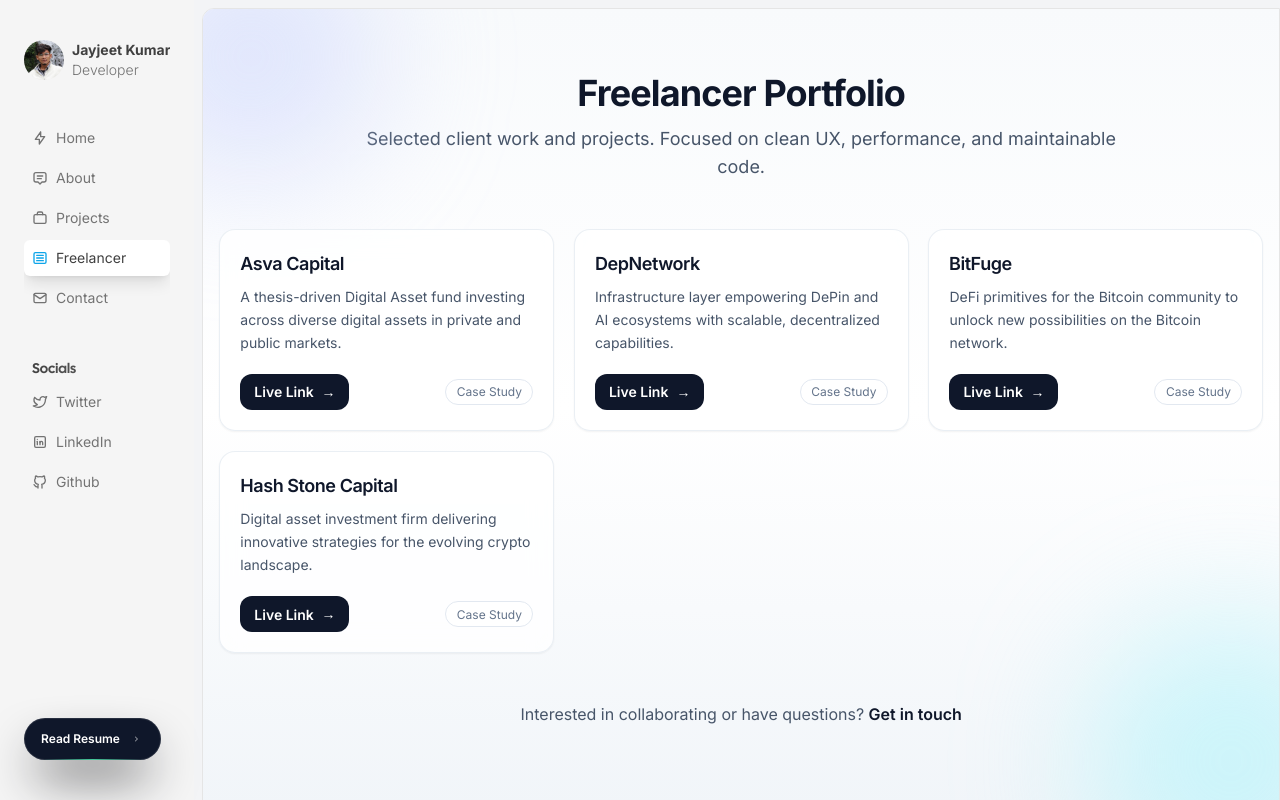
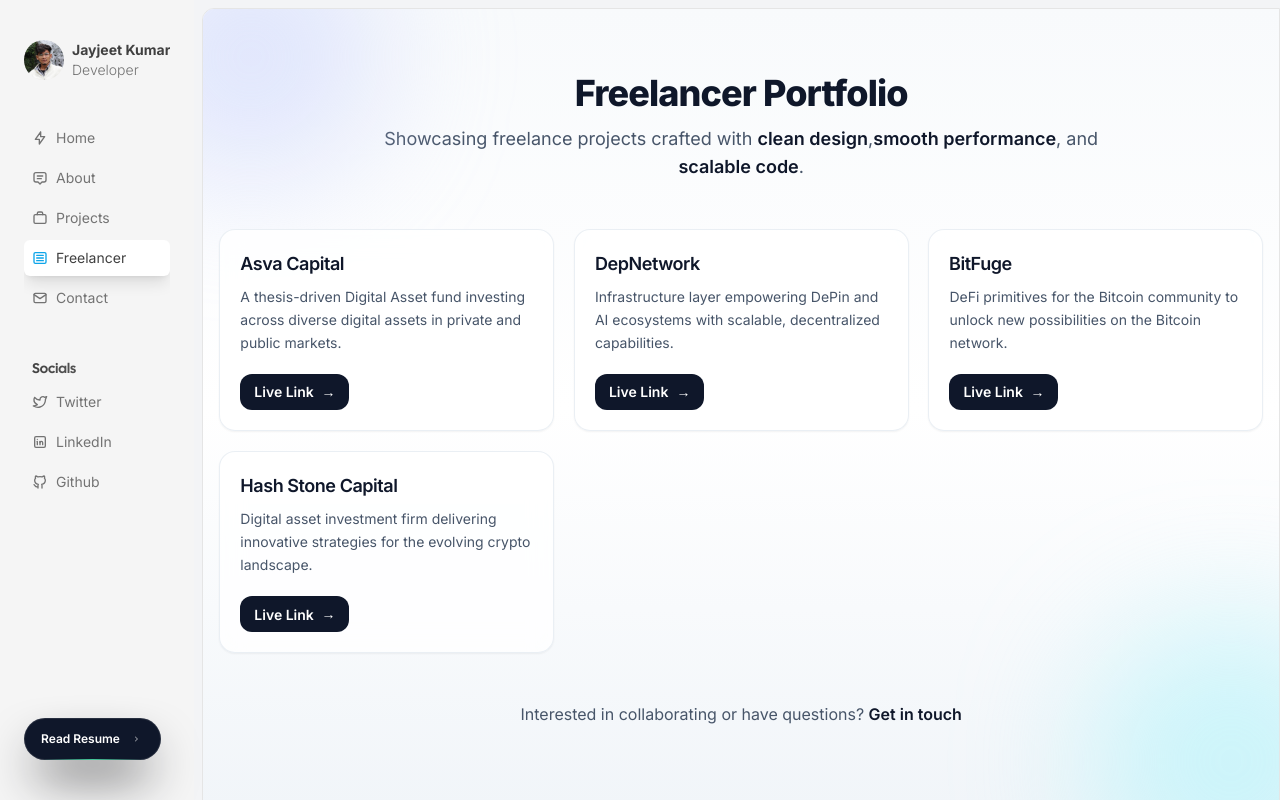
Before and after one commit to Jayjeet1013/Portfolio_2, a Next.js app: page /freelancer in a window 1280 px wide. Built offline with nearby package versions, Linux system fonts and the light colour scheme.

Commit message:
fix : refactor freelancer code

```diff
--- a/src/app/freelancer/page.tsx
+++ b/src/app/freelancer/page.tsx
@@ -75,12 +75,17 @@
           transition={{ duration: 0.55, ease: "easeOut" }}
           className="mx-auto mb-10 max-w-3xl text-center sm:mb-12"
         >
-          <h1 className="text-3xl font-bold tracking-tight text-slate-900 sm:text-4xl">
+          <h1 className="text-3xl font-extrabold tracking-tight text-slate-900 sm:text-4xl">
             Freelancer Portfolio
           </h1>
           <p className="mt-3 text-slate-600 sm:text-lg">
-            Selected client work and projects. Focused on clean UX, performance,
-            and maintainable code.
+            Showcasing freelance projects crafted with{" "}
+            <span className="font-semibold text-slate-900">clean design</span>,
+            <span className="font-semibold text-slate-900">
+              smooth performance
+            </span>
+            , and
+            <span className="font-semibold text-slate-900"> scalable code</span>.
           </p>
         </motion.header>
 
@@ -124,10 +129,6 @@
                     →
                   </span>
                 </Link>
-
-                <span className="rounded-full border border-slate-200 bg-white/70 px-2.5 py-1 text-xs text-slate-500">
-                  Case Study
-                </span>
               </div>
 
               {/* subtle bottom gradient on hover */}
```
